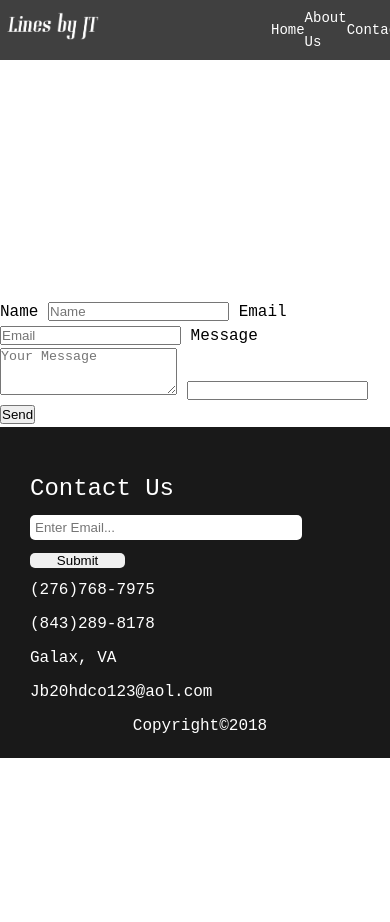
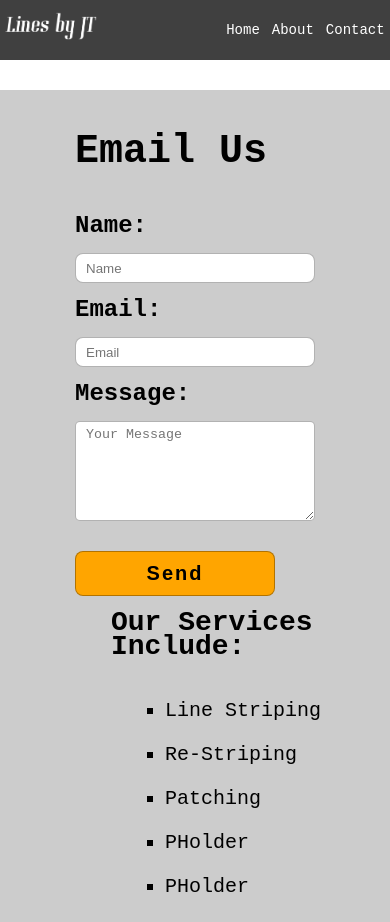
Before and after one commit to Trip4077/Need-Lines, a plain HTML site: page contact.html in a window 390 px wide. Shown: the top 922 px of the page. Drawn offline with nearby package versions, Linux system fonts and the light colour scheme.

Commit message:
Contace Desktop/Mobile Completed

```diff
--- a/contact.html
+++ b/contact.html
@@ -15,23 +15,35 @@
       <div class="spacer"></div>
       <div class="nav__container">
         <a href="index.html">Home</a>
-        <a href="about.html">About Us</a>
+        <a href="about.html">About</a>
         <a href="contact.html">Contact</a>
       </div>
     </nav>
 
     <section class="contact">
       <div class="grid__col--12">
+        <h1>Email Us</h1>
+
         <form id="contact__form" action="https://formspree.io/letslearntechyt@gmail.com" method="POST">
-          <label for="inputName">Name</label>
+          <label for="inputName">Name:</label>
           <input class="contact__form__input" id="inputName" type="text" placeholder="Name" name="name"/>
-          <label for="inputEmail">Email</label>
+          <label for="inputEmail">Email:</label>
           <input class="contact__form__input" id="inputEmail" type="email" placeholder="Email" name="email"/>
-          <label for="inputMessage">Message</label>
+          <label for="inputMessage">Message:</label>
           <textarea class="contact__form__input" id="inputMessage" rows="3" placeholder="Your Message" name="message"></textarea>
-          <input class="display-none" type="text" name="_gotcha"/>
           <input class="btn--default fill" id="email-submit-btn" type="submit" value="Send"/>
         </form>
+      </div>
+
+      <div class="services">
+        <h2>Our Services Include:</h2>
+        <ul>
+          <li>Line Striping</li>
+          <li>Re-Striping</li>
+          <li>Patching</li>
+          <li>PHolder</li>
+          <li>PHolder</li>
+        </ul>
       </div>
     </section>
 
--- a/less/contact.less
+++ b/less/contact.less
@@ -1,3 +1,106 @@
 .contact {
-  margin-top: 300px;
+  max-width: 1000px;
+  margin: 0 auto;
+  margin-top: 90px;
+  margin-bottom: 30px;
+  padding: 50px 75px;
+  display: flex;
+  justify-content: space-around;
+  background-color: rgba(0, 0, 0, 0.2);
+
+  @media(max-width: 526px) {
+    flex-direction: column;
+  }
+
+  .grid__col--12 {
+    width: 100%;
+    max-width: 850px;
+    margin: 0 auto;
+
+    h1 {
+      font-size: 4rem;
+      font-weight: bold;
+      margin-bottom: 50px;
+    }
+
+    form {
+      display: flex;
+      flex-direction: column;
+      justify-content: space-around;
+
+      label {
+        font-size: 2.4rem;
+        font-weight: bold;
+      }
+
+      input {
+        width: 100%;
+        max-width: 400px;
+        height: 30px;
+        margin: 15px 0;
+        padding: 5px 10px;
+        border-radius: 8px;
+        border: 1px solid rgba(0, 0, 0, 0.3);
+
+        &:focus {
+          outline: none;
+          border: 1.5px solid rgba(0, 0, 0, .8);
+        }
+      }
+
+      textarea {
+        margin: 15px 0;
+        padding: 5px 10px;
+        border-radius: 5px;
+        border: 1px solid rgba(0, 0, 0, 0.3);
+
+        max-width: 500px;
+        min-width: 150px;
+        max-height: 200px;
+        min-height: 100px;
+
+        &:focus {
+          outline: none;
+          border: 1.5px solid rgba(0, 0, 0, .8);
+        }
+      }
+
+      .btn--default {
+        cursor: pointer;
+        max-width: 200px;
+        height: 45px;
+        background-color: orange;
+
+        font-size: 2rem;
+        font-weight: bold;
+        letter-spacing: 2px;
+
+
+        &:hover {
+          color: white;
+          background-color: rgba(0, 0, 0, 0.7);
+        }
+      }
+    }
+  }
+
+  .services {
+    margin-left: 15%;
+    width: 100%;
+    max-width: 350px;
+    h2 {
+      font-size: 2.8rem;
+      font-weight: bold;
+    }
+
+    ul {
+      margin-top: 40px;
+      list-style-type: square;
+
+      li {
+        margin: 20px 0 20px 22.5%;
+        font-size: 2rem;
+      }
+    }
+  }
 }
--- a/less/home.less
+++ b/less/home.less
@@ -50,6 +50,7 @@
     margin: 4.5% 20% 0 0;
 
     border: 2px solid black;
+    border-radius: 8px;
     background-color: rgba( 255, 255, 255, 0.4);
 
     height: 55px;
@@ -64,7 +65,7 @@
     }
 
     &:hover {
-      background-color: black;
+      background-color: rgba(0, 0, 0, 0.7);
 
       a {
         color: white;
@@ -141,7 +142,8 @@
 
       button {
         border: 2px solid black;
-        background-color: rgba( 255, 255, 255, 0.4);
+        background-color: orange;
+        border-radius: 8px;
 
         height: 55px;
         width: 100%;
@@ -152,8 +154,8 @@
 
         cursor: pointer;
         &:hover {
-          background-color: black;
           color: white;
+          background-color: rgba(0, 0, 0, 0.7);
         }
       }
     }
@@ -194,6 +196,7 @@
         display: flex;
         flex-direction: column;
         justify-content: space-between;
+
         h3 {
           font-size: 3rem;
           text-align: center;
@@ -371,16 +374,19 @@
     margin: 30px 0;
 
     a {
-      color: white;
-      text-shadow: 0px 0px 10px rgba(0,0,0,1),
-                   0px 0px 8px rgba(0,0,0,1),
-                   0px 0px 5px rgba(0,0,0,1);
+      color: black;
+      border: 2px solid black;
+      border-radius: 8px;
+      padding: 2px 40px;
+      background-color: orange;
+
+      letter-spacing: 2px;
+
       text-decoration: none;
 
       &:hover {
-        border: 2px solid black;
-        transition: padding 1s ease;
-        padding: 2px 20px;
+        color: white;
+        background-color: rgba(0, 0, 0, 0.7);
       }
     }
 
--- a/less/navigation.less
+++ b/less/navigation.less
@@ -27,6 +27,10 @@ nav {
 
     width: 30%;
 
+    @media (max-width: 796px) {
+      margin-right: 12%;
+    }
+
     a {
       color: white;
       text-decoration: none;
@@ -34,6 +38,7 @@ nav {
 
       @media(max-width: 796px) {
         font-size: 1.4rem;
+          margin-right: 12px;
       }
 
       &:hover {
```
Also changed, not shown: index.html (+1 -1 lines), css/index.css.
